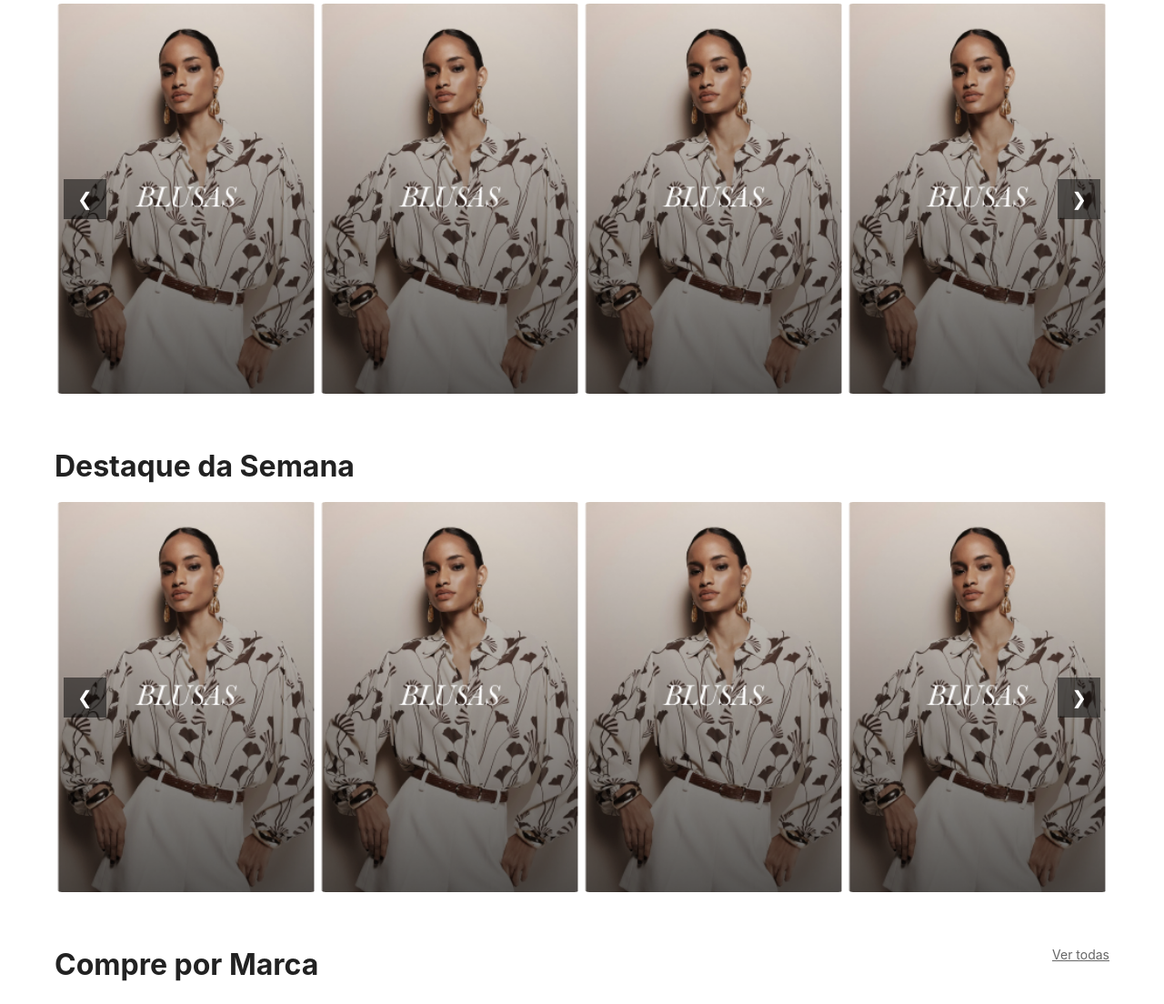
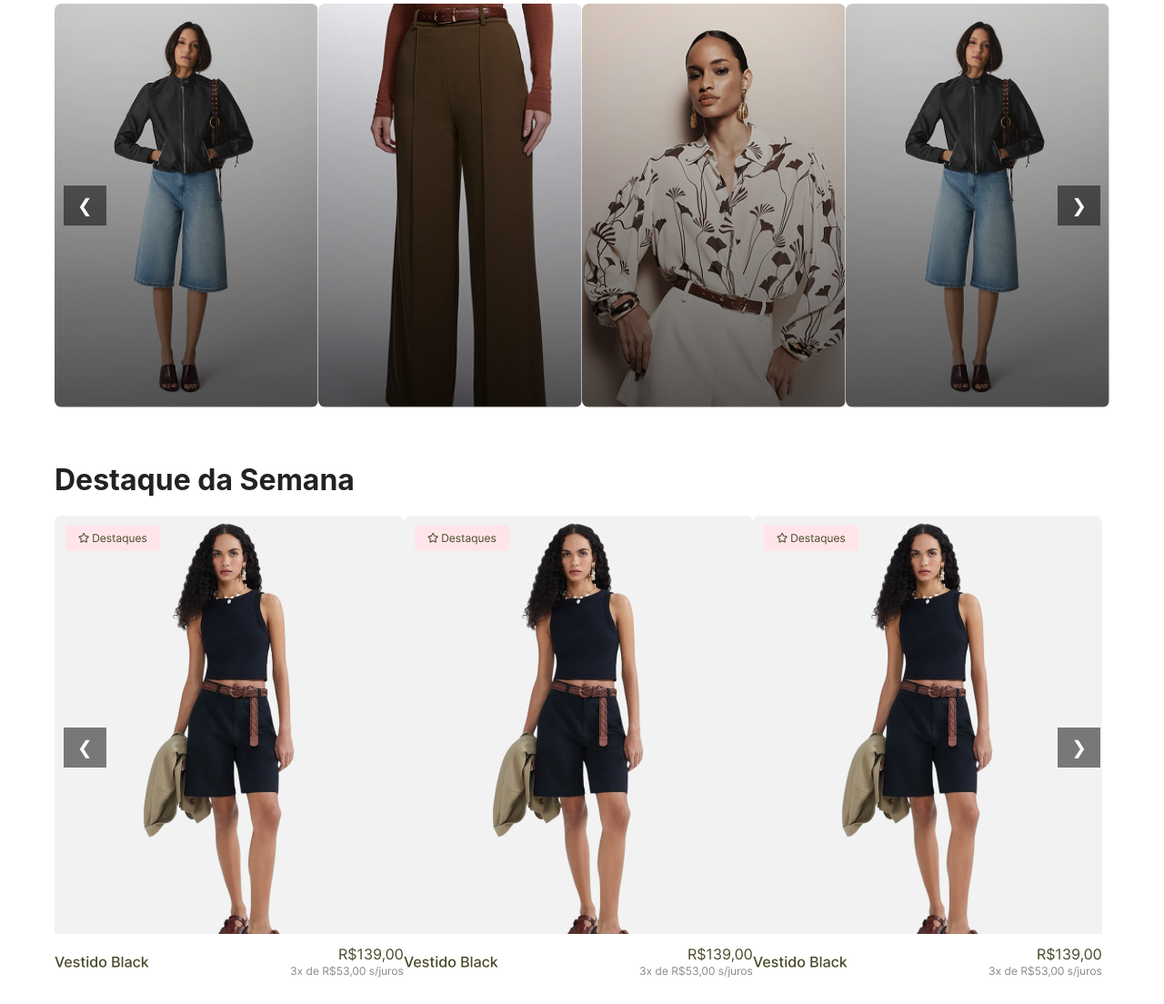
Before and after one commit to Matheusesp1/Tech-TesteTecnico, a plain HTML site: page index.html in a window 1280 px wide. Shown: the part 701-1805 px from the top of the page at 91% size. Drawn offline with Linux system fonts and the light colour scheme.

Commit message:
image and index

```diff
--- a/index.html
+++ b/index.html
@@ -82,14 +82,12 @@
 
     <div class="carousel highlight-carousel">
       <div class="slides">
-        <div class="slide"><img src="assets/Blusa.png" alt="Blusa 1"></div>
-        <div class="slide"><img src="assets/Blusa.png" alt="Blusa"></div>
-        <div class="slide"><img src="assets/Blusa.png" alt="Blusa"></div>
-        <div class="slide"><img src="assets/Blusa.png" alt="Blusa"></div>
-        <div class="slide"><img src="assets/Blusa.png" alt="Blusa 1"></div>
-        <div class="slide"><img src="assets/Blusa.png" alt="Blusa"></div>
-        <div class="slide"><img src="assets/Blusa.png" alt="Blusa"></div>
-        <div class="slide"><img src="assets/Blusa.png" alt="Blusa"></div>
+        <div class="slide"><img src="assets/blusaq.png" alt="Blusa 1"></div>
+        <div class="slide"><img src="assets/bermuda.png" alt="Blusa"></div>
+        <div class="slide"><img src="assets/calça.png" alt="Blusa"></div>
+        <div class="slide"><img src="assets/blusaq.png" alt="Blusa 1"></div>
+        <div class="slide"><img src="assets/bermuda.png" alt="Blusa"></div>
+        <div class="slide"><img src="assets/calça.png" alt="Blusa"></div>
       </div>
 
       <button class="prev">&#10094;</button>
@@ -103,10 +101,9 @@
 
     <div class="carousel highlight-carousel">
       <div class="slides">
-        <div class="slide"><img src="assets/Blusa.png" alt="Produto 1"></div>
-        <div class="slide"><img src="assets/Blusa.png" alt="Produto 2"></div>
-        <div class="slide"><img src="assets/Blusa.png" alt="Produto 3"></div>
-        <div class="slide"><img src="assets/Blusa.png" alt="Produto 4"></div>
+        <div class="slide"><img src="assets/card-desktop.png" alt="Produto 1"></div>
+        <div class="slide"><img src="assets/card-desktop.png" alt="Produto 1"></div>
+        <div class="slide"><img src="assets/card-desktop.png" alt="Produto 1"></div>
       </div>
 
       <button class="prev">&#10094;</button>
@@ -132,11 +129,11 @@
 
     <div class="carousel best-sellers-carousel">
       <div class="slides">
-        <div class="slide"><img src="assets/Blusa.png" alt="Produto 1"></div>
-        <div class="slide"><img src="assets/Blusa.png" alt="Produto 2"></div>
-        <div class="slide"><img src="assets/Blusa.png" alt="Produto 3"></div>
-        <div class="slide"><img src="assets/Blusa.png" alt="Produto 4"></div>
-        <div class="slide"><img src="assets/Blusa.png" alt="Produto 5"></div>
+        <div class="slide"><img src="assets/card-desktop.png" alt="Produto 1"></div>
+        <div class="slide"><img src="assets/card-desktop.png" alt="Produto 1"></div>
+        <div class="slide"><img src="assets/card-desktop.png" alt="Produto 1"></div>
+        <div class="slide"><img src="assets/card-desktop.png" alt="Produto 1"></div>
+        <div class="slide"><img src="assets/card-desktop.png" alt="Produto 1"></div>
       </div>
 
       <button class="prev">&#10094;</button>
```
Also changed, not shown: assets/bermuda.png (added), assets/blusaq.png (added), assets/calça.png (added), assets/card-desktop.png (added), assets/destaque.png (added).
